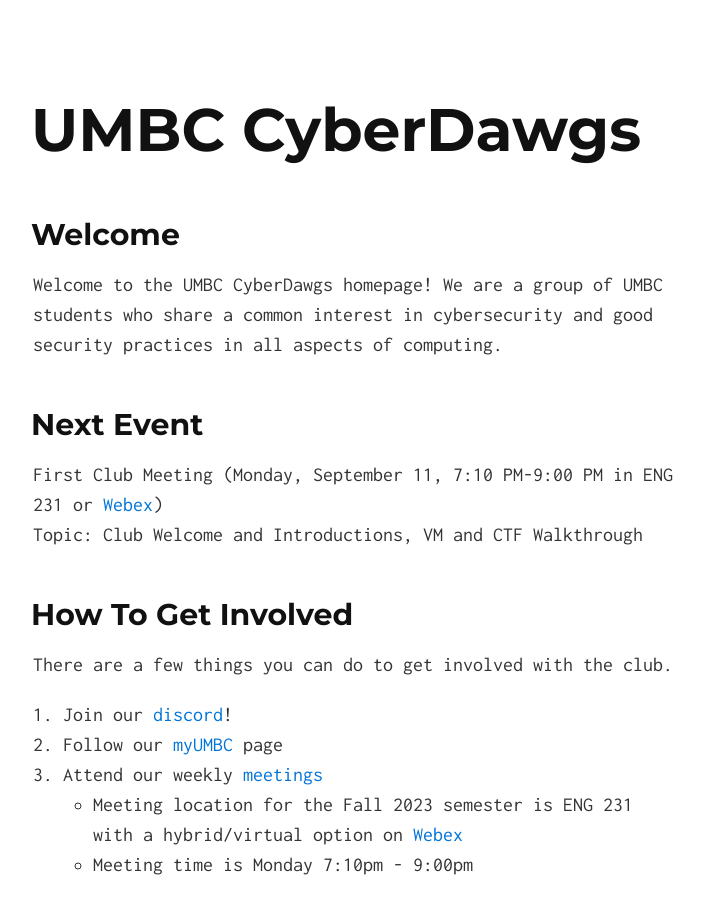
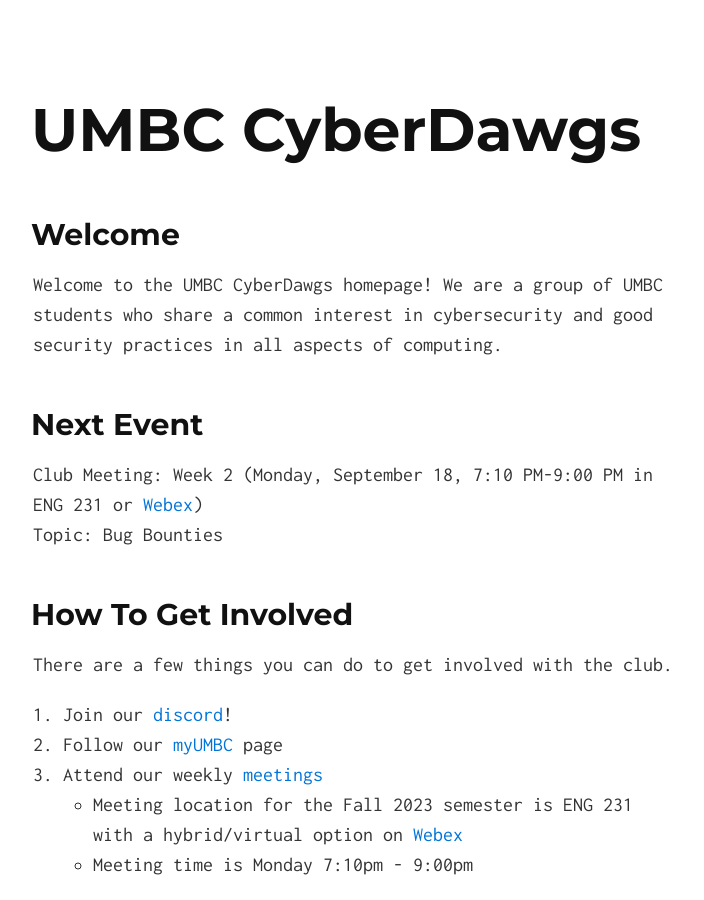
Before and after one commit to UMBCCyberDawgs/umbccyberdawgs.github.io, a Jekyll site: the page built from index.md, in a window 1280 px wide and 900 px high. Shown: the whole window, without its empty margins (287-991 px from the left). Built offline with Jekyll 4.4.1, drawn with Linux system fonts in a browser that asks for light colours; our own code applies the rules of GitHub Pages for plain Markdown files.

Commit message:
Next Event Updates

```diff
--- a/index.md
+++ b/index.md
@@ -8,8 +8,8 @@ share a common interest in cybersecurity and good security practices in all aspe
 
 ## Next Event
 
-First Club Meeting (Monday, September 11, 7:10 PM-9:00 PM in ENG 231 or [Webex](https://umbc.webex.com/meet/CyberDawgs))<br>
-Topic: Club Welcome and Introductions, VM and CTF Walkthrough
+Club Meeting: Week 2 (Monday, September 18, 7:10 PM-9:00 PM in ENG 231 or [Webex](https://umbc.webex.com/meet/CyberDawgs))<br>
+Topic: Bug Bounties
 
 ## How To Get Involved
 
```
